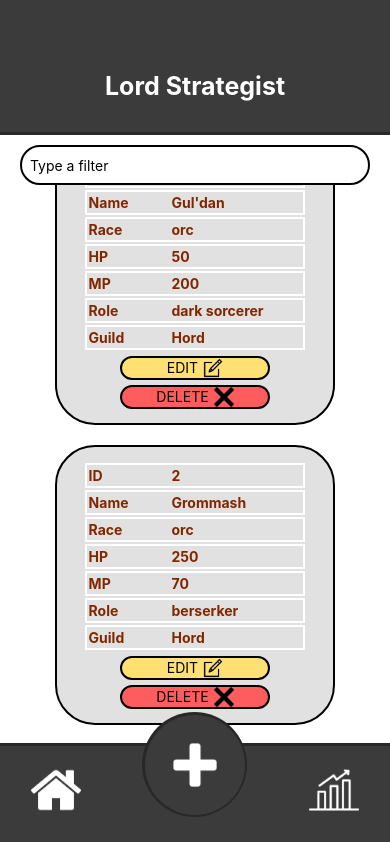
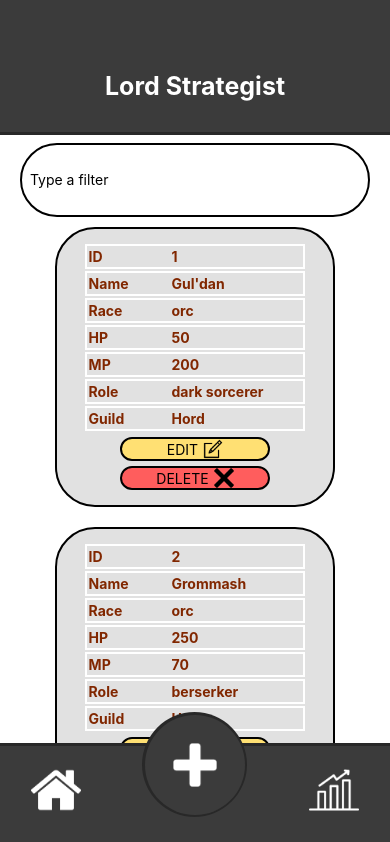
Before and after one commit to Alex28345/LordStrategist, a React Native app: screen / in a window 390 px wide. Shown: the top 842 px of the page. Built offline with nearby package versions, Linux system fonts and the light colour scheme.

Commit message:
cook css

```diff
--- a/App/styles.js
+++ b/App/styles.js
@@ -76,19 +76,17 @@ const styles = StyleSheet.create({
     },
 
     searchBar: {
-        position: "absolute",
-        zIndex: 10,
         backgroundColor: "#FFF",
-        marginTop: 10,
+        marginTop: "2%",
         borderColor: "black",
         borderWidth: 2,
         width: 350,
         borderRadius: 50,
-        height: 40
+        height: "6%"
     },
 
     flatList: {
-        height: "72%",
+        height: "65.1%",
         width: "100%",
         display: "flex"
     },
```
